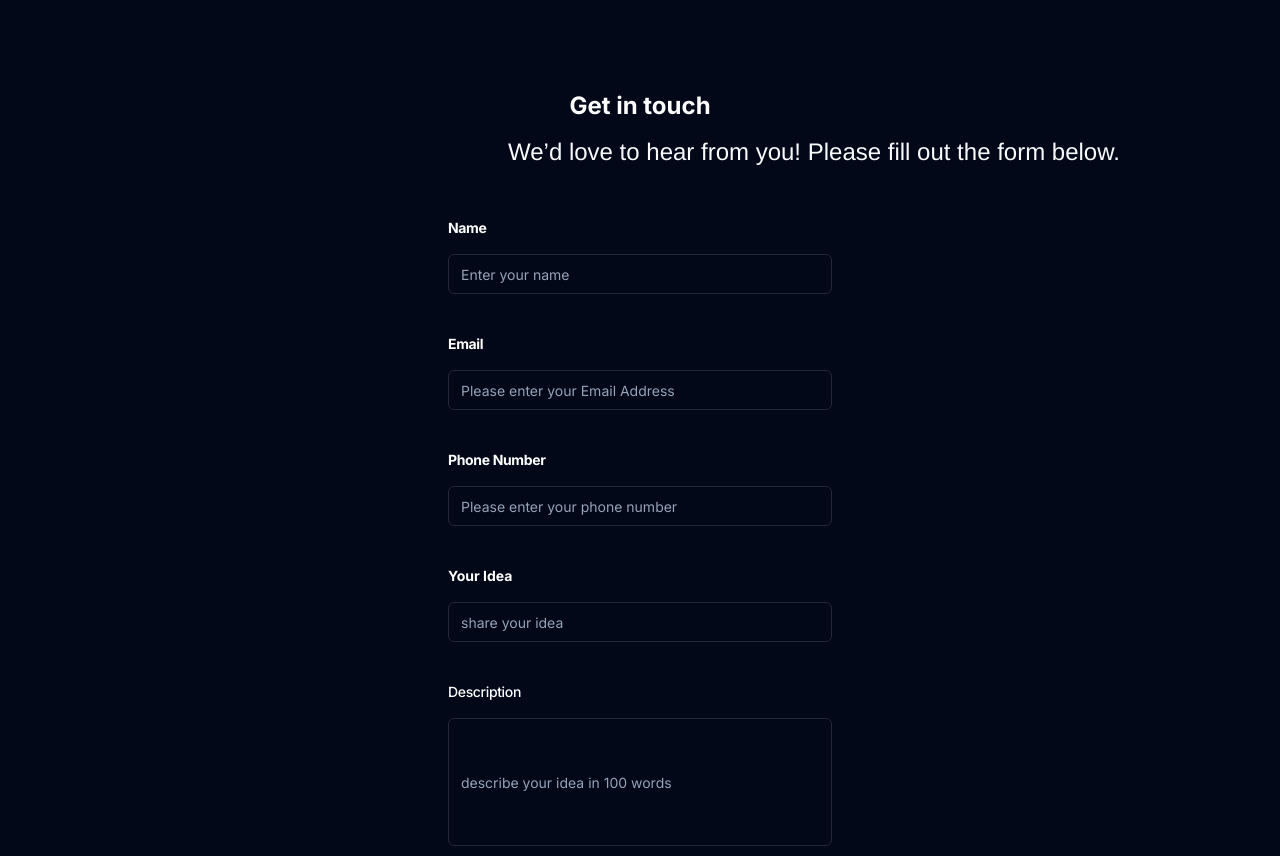
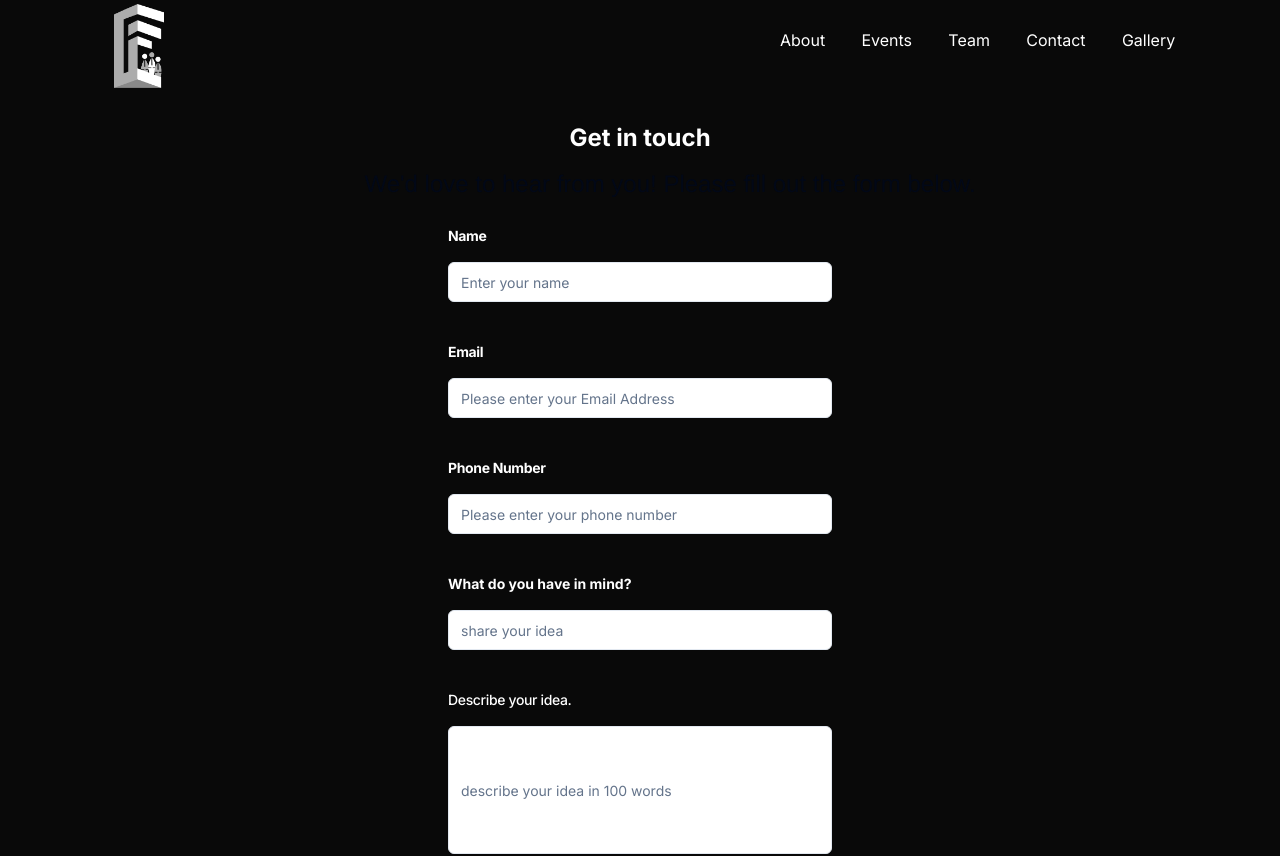
Before and after one commit to founder-srm/founder_new_website, a Next.js app: page /contact in a window 1280 px wide. Shown: the top 856 px of the page. Built offline with nearby package versions, Linux system fonts and the light colour scheme; no server answers.

Commit message:
fixed build errors. Added backend submissions for contact form

```diff
--- a/app/components/Navbar.tsx
+++ b/app/components/Navbar.tsx
@@ -11,6 +11,7 @@ import Image from 'next/image'
 const Nav = styled.nav`
   background: transparent;
   height: 80px;
+  width: 100%;
   display: flex;
   justify-content: center;
   text-decoration-color: white;
--- a/app/contact/page.tsx
+++ b/app/contact/page.tsx
@@ -1,6 +1,5 @@
 "use client"
 
-import { ThemeProvider } from "@/components/ui/themeprovider"
 import { zodResolver } from "@hookform/resolvers/zod"
 import { useForm } from "react-hook-form"
 import { z } from "zod"
@@ -15,6 +14,11 @@ import {
   FormMessage
 } from "@/components/ui/form"
 import { Input } from "@/components/ui/input"
+import Navbar from "../components/Navbar"
+import { useRouter } from "next/navigation"
+import { toast } from "sonner"
+import { supabase } from "../supabase.config"
+import { useState } from "react"
 
 const formSchema = z.object({
   name: z.string().min(2, {
@@ -32,22 +36,24 @@ const formSchema = z.object({
   }).email({
     message:"please enter a valid email address.",
     }),
-  subject: z.string().min(1, {
+  subject: z.string().min(10, {
     message: "please mention the idea",
 
   }).max(30, {
     message: "Please enter a subject less than 30 characters.",
   }),
-  description: z.string().max(100, {
-    message: "Please enter a description less than 100 characters.",
-
-  }).min(1, {
+  description: z.string().min(10, {
     message: "please enter the description of your idea.",
+  }).max(500, {
+    message: "Please enter a description less than 500 characters.",
   })
 
 })
 
 export default function Page() {
+
+    const [loading, setLoading] = useState(false);
+
     const form = useForm<z.infer<typeof formSchema>>({
     resolver: zodResolver(formSchema),
     defaultValues: {
@@ -59,41 +65,49 @@ export default function Page() {
     },
   })
 
-  // 2. Define a submit handler.
-  function onSubmit(values: z.infer<typeof formSchema>) {
-    // Do something with the form values.
+  const router = useRouter();
 
-    console.log(values)
+  const onSubmit = async(values: z.infer<typeof formSchema>) => {
+    setLoading(true);
+    const { data, error } = await supabase
+    .from('contactentries')
+    .insert([
+      {
+        name: values.name,
+        phone: values.phonenumber,
+        email: values.email,
+        subject: values.subject,
+        description: values.description
+      },
+    ])
+    .select()
+
+    if (error) {
+      console.error('Error inserting data:', error)
+      toast.error('Error inserting data');
+      return
     }
-  // ...
+    else{
+      // console.log(values)
+      toast.success('Idea submitted 🚀🚀');
+      setLoading(false);
+      router.push('/')
+    }
+  }
+
 
   return (
-
-
-     <ThemeProvider
-            attribute="class"
-            defaultTheme="dark"
-            enableSystem
-            disableTransitionOnChange
-          >
-    <div >
-
-
-
-
-    <div className="flex min-h-full flex-1 flex-col justify-center px-6 py-12 lg:px-8">
-        <div className="sm:mx-auto sm:w-full sm:max-w-sm">
-
+    <div className="flex min-h-full flex-1 flex-col justify-center items-center px-6 lg:px-8 bg-[#090909]">
+      <Navbar />
+      <div className="flex flex-col justify-center items-center">
         <h2 className="mt-10 text-center  text-2xl font-bold leading-9 trackng-tight text-white">
           Get in touch
         </h2>
-          <h4 className= " w-max  ">We’d love to hear from you! Please fill out the form below.</h4>
+        <h4 className= "  ">{`We'd love to hear from you! Please fill out the form below.`}</h4>
       </div>
-
-
-      <div className="mt-10 sm:mx-auto sm:w-full sm:max-w-sm">
+      <section className="w-full flex flex-col justify-center items-center my-4 ">
         <Form {...form}>
-      <form onSubmit={form.handleSubmit(onSubmit)} className="w-2/3 space-y-8 justify-center ">
+          <form onSubmit={form.handleSubmit(onSubmit)} className=" space-y-8 justify-center ">
             <FormField
               control={form.control}
               name="name"
@@ -102,7 +116,7 @@ export default function Page() {
                   <FormLabel className="mt-10 text-center text-l font-bold leading-9 tracking-tight text-white" >
                     Name    </FormLabel>
                   <FormControl>
-                <Input placeholder="Enter your name" {...field} className="mx-auto w-96" />
+                    <Input disabled={loading} placeholder="Enter your name" {...field} className="mx-auto w-96" />
                   </FormControl>
 
                   <FormMessage />
@@ -119,7 +133,7 @@ export default function Page() {
                   <FormLabel className="mt-10 text-center text-l font-bold leading-9 tracking-tight text-white" >
                   Email   </FormLabel>
                   <FormControl>
-                <Input placeholder="Please enter your Email Address" {...field}  className="mx-auto w-96 "/>
+                    <Input disabled={loading} placeholder="Please enter your Email Address" {...field}  className="mx-auto w-96 "/>
                   </FormControl>
 
                   <FormMessage />
@@ -135,7 +149,7 @@ export default function Page() {
                   <FormLabel className="mt-10 text-center text-l font-bold leading-9 tracking-tight text-white" >
                     Phone Number   </FormLabel>
                   <FormControl>
-                <Input placeholder="Please enter your phone number" {...field}  className="mx-auto w-96"/>
+                    <Input disabled={loading} placeholder="Please enter your phone number" {...field}  className="mx-auto w-96"/>
                   </FormControl>
 
                   <FormMessage />
@@ -151,9 +165,9 @@ export default function Page() {
               render={({ field }) => (
                 <FormItem>
                   <FormLabel className="mt-10 text-center text-l font-bold leading-9 tracking-tiht text-white" >
-               Your Idea   </FormLabel>
+                  What do you have in mind?   </FormLabel>
                   <FormControl>
-                <Input placeholder="share your idea" {...field} className="mx-auto w-96"/>
+                    <Input disabled={loading} placeholder="share your idea" {...field} className="mx-auto w-96"/>
                   </FormControl>
 
                   <FormMessage />
@@ -168,21 +182,20 @@ export default function Page() {
               render={({ field }) => (
                 <FormItem>
                   <FormLabel className="mt-10 text-center text-l fot-bold leading-9 tracking-tight text-white" >
-               Description   </FormLabel>
+                    Describe your idea.
+                  </FormLabel>
                   <FormControl>
-                <Input placeholder="describe your idea in 100 words" {...field} className="mx-auto w-96 h-32 min-w-96 text-balance overflow-auto text-clip whitespace-nowrap "/>
+                    <Input disabled={loading} placeholder="describe your idea in 100 words" {...field} className="mx-auto w-96 h-32 min-w-96 text-balance overflow-auto text-clip whitespace-nowrap "/>
                   </FormControl>
 
                   <FormMessage />
                 </FormItem>
                   )}
             />
-        <Button type="submit">Submit</Button>
+            <Button type="submit" variant='default' disabled={loading} className="w-full">Submit</Button>
           </form>
         </Form>
+      </section>
     </div>
-    </div>
-    </div>
-    </ThemeProvider>
   )
 }
--- a/app/events/page.tsx
+++ b/app/events/page.tsx
@@ -20,9 +20,23 @@ import {
     DrawerTrigger,
 } from "@/components/ui/drawer"
 import { Button } from "@/components/ui/button";
+import { toast } from "sonner";
+import Navbar from "../components/Navbar";
+
+interface EventList {
+    id: string;
+    name: string;
+    description: string;
+    venue: string;
+    start_date: string;
+    end_date: string;
+    updated_at: string;
+    banner_url: string;
+    moreinfo: string;
+}
 
 export default function Page() {
-    const [events, setEvents] = useState([]);
+    const [events, setEvents] = useState<EventList[]>([]);
     const [loading, setLoading] = useState(true);
 
     useEffect(() => {
@@ -30,35 +44,16 @@ export default function Page() {
 
             let { data: Events, error } = await supabase
                 .from('eventslist')
-                .select('*');
+                .select('*')
+                .returns<EventList[]>();
 
-            if(error) console.log(error)
-            else {
-                // setEvents(Events ? Events.map(event => ({
-                //     ...event,
-                //     start_date: event.start_date ? new Date(event.start_date).toLocaleString() : null
-                // })) : []);
-                setEvents(Events);
+            if (error) {
+                toast.error('Error fetching data');
+            } else {
+                console.log(Events);
+                setEvents(Events || []);
                 setLoading(false);
             }
-
-
-            //      TESTING DATA
-            //
-            // const Events = [
-            //     { id: 1, name: "Event 1", description: "Description for Event 1"},
-            //     { id: 2, name: "Event 2", description: "Description for Event 2"},
-            //     { id: 3, name: "Event 3", description: "Description for Event 3"},
-            //     { id: 4, name: "Event 4", description: "Description for Event 4"},
-            //     { id: 5, name: "Event 5", description: "Description for Event 5"},
-            //     { id: 6, name: "Event 6", description: "Description for Event 6"},
-            //     { id: 7, name: "Event 7", description: "Description for Event 7"},
-            //     { id: 8, name: "Event 8", description: "Description for Event 8"}
-            // ];
-            // setEvents(Events);
-            // setLoading(false);
-
-
         }
         fetchEvents();
     }, []);
@@ -74,8 +69,9 @@ export default function Page() {
 
     return (
         <main className="w-screen h-screen flex flex-col overflow-auto bg-[#090909]">
+            <Navbar />
             <section className="flex-grow py-6">
-                <h1 className="font-light text-center text-white font-bold text-4xl mt-5 mb-10 py-5">Events</h1>
+                <h1 className=" text-center text-white font-bold text-4xl mt-5 mb-10 py-5">Events</h1>
                 <div className={`grid grid-cols-1 sm:grid-cols-2 md:grid-cols-3 lg:grid-cols-${numColumns} gap-5 md:gap-8 lg:gap-10 px-4`}>
                     {events && events.map((event, index) => (
                         <Card key={index} className="font-medium bg-[#4837ff] text-gray-100">
--- a/app/gallery/page.tsx
+++ b/app/gallery/page.tsx
@@ -7,6 +7,7 @@ import Image from "next/image";
 import { Progress } from "@/components/ui/progress";
 import { toast } from "sonner";
 import Spinner from "@/components/spinner/spinner";
+import Navbar from "../components/Navbar";
 
 
 export default function Page() {
@@ -51,9 +52,9 @@ export default function Page() {
 
     return (
         <main className="w-screen h-screen flex items-center justify-center flex-col overflow-hidden bg-[#090909]">
-            {/* Navbar */}
+            <Navbar />
             <section className="w-full h-full py-2">
-                <h1 className=" font-mono w-full text-center text-white font-semibold text-4xl mt-4">Gallery</h1>
+                <h1 className=" font-mono w-full text-center text-white font-semibold text-4xl my-4">Gallery</h1>
                 {loading ? (
                     <Progress value={progress} className="w-[80%]" />
                 ) : (
--- a/app/layout.tsx
+++ b/app/layout.tsx
@@ -2,7 +2,6 @@
 import { Inter } from "next/font/google";
 import "./globals.css";
 import { Toaster } from "@/components/ui/sonner"
-import Navbar from "@/components/ui/Navbar";
 const inter = Inter({ subsets: ["latin"] });
 
 
```
Lines whose indentation alone changed are shown as unchanged.
